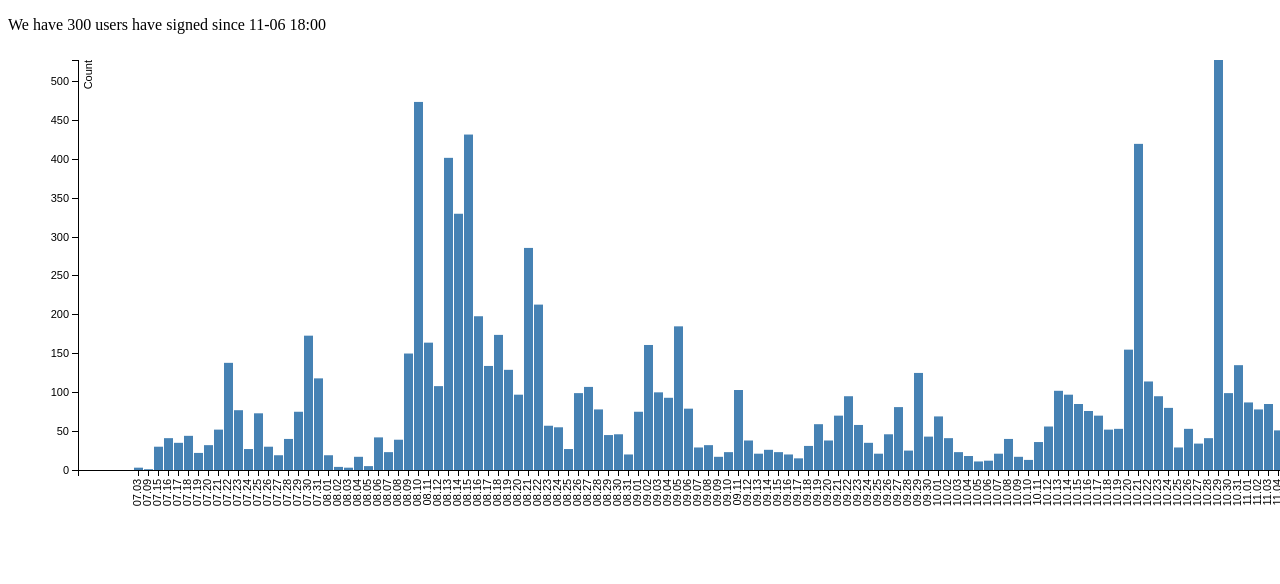
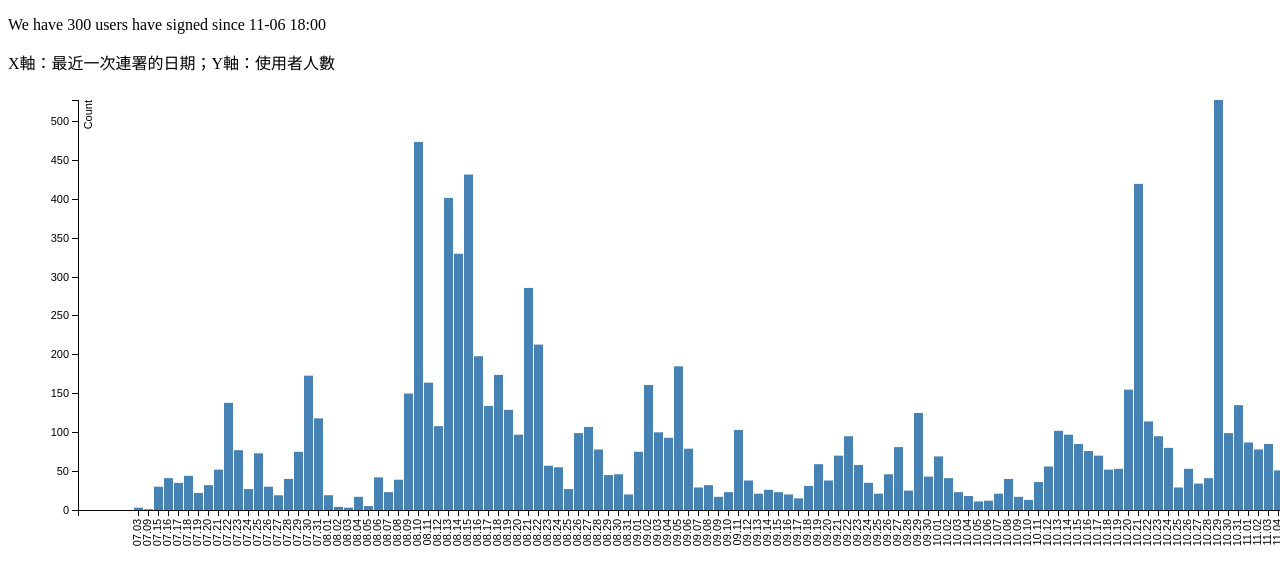
Before and after one commit to soidid/stat, a plain HTML site: page index.html in a window 1280 px wide. Shown: the top 584 px of the page. Drawn offline with Linux system fonts and the light colour scheme.

Commit message:
add lagend

```diff
--- a/index.html
+++ b/index.html
@@ -1,6 +1,7 @@
 <!DOCTYPE html>
 <html>
   <head>
+    <meta charset="UTF-8">
     <script type="text/javascript" src="d3.min.js"></script>
     <style>
       .axis path,
@@ -42,7 +43,7 @@
 
 
   <p id="promoteCount"></p>
-
+  <p>X軸：最近一次連署的日期；Y軸：使用者人數</p>
 
 
   <script>
```
